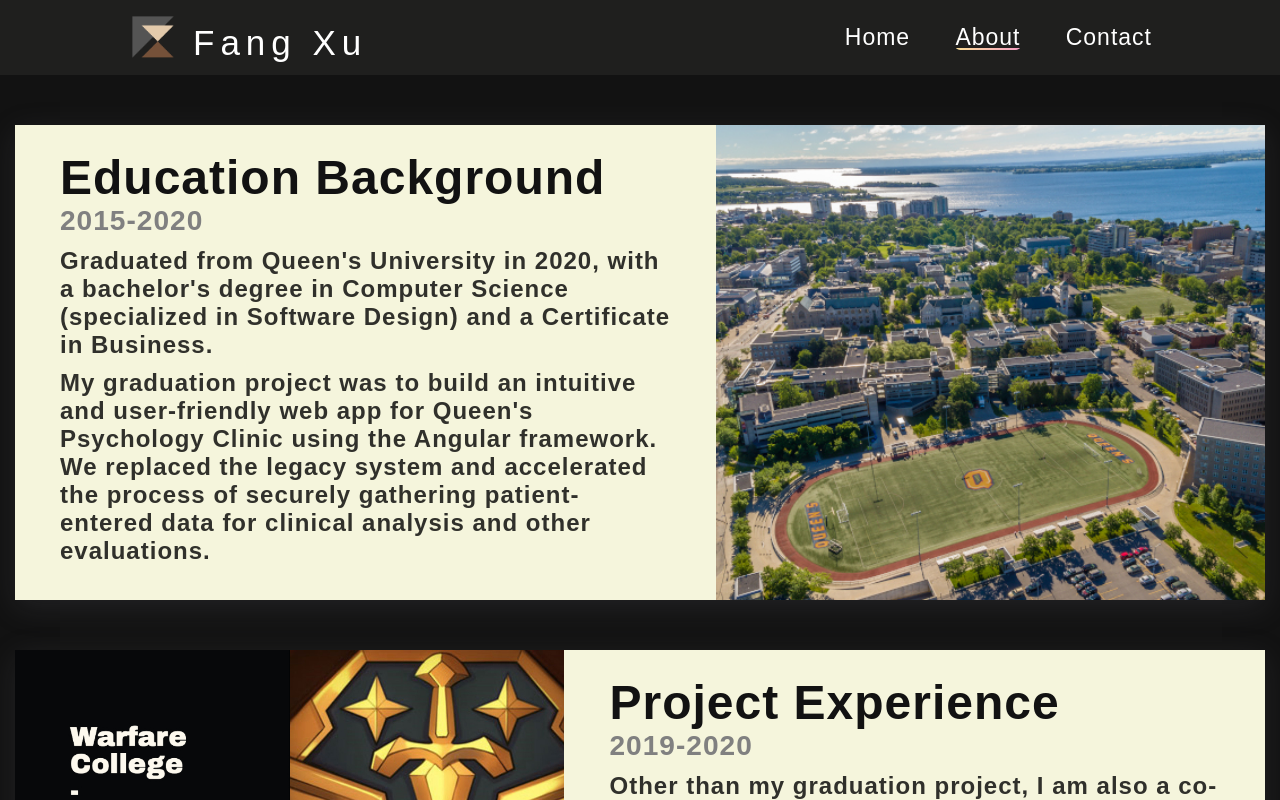
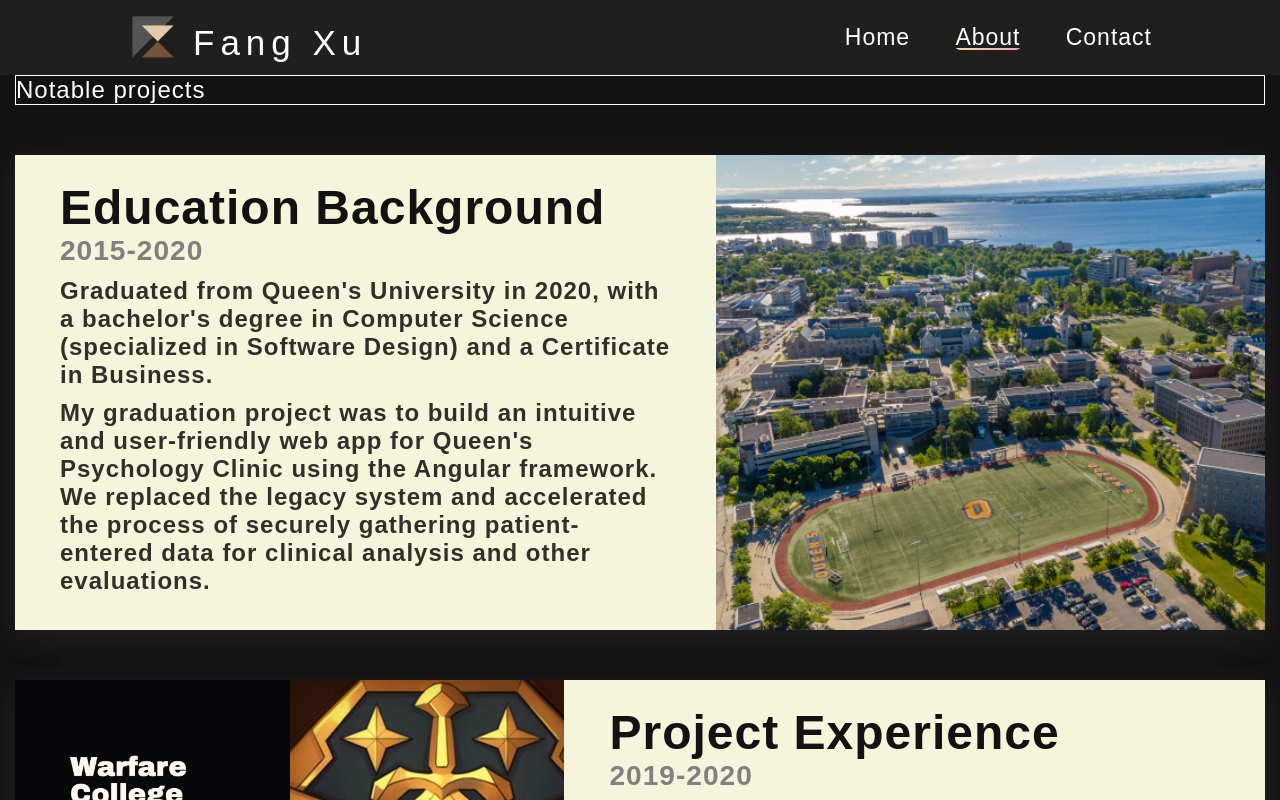
Before and after one commit to tjxufang/tjxufang.github.io, a React (Create React App) app: page /about in a window 1280 px wide. Shown: the top 800 px of the page. Built offline with nearby package versions, Linux system fonts and the light colour scheme; a web font is replaced by a local one.

Commit message:
beautified footer banner, added project card

```diff
--- a/src/Components/Layout/Footer.scss
+++ b/src/Components/Layout/Footer.scss
@@ -29,6 +29,9 @@
           font-size: 25px;
           font-weight: bold;
           align-self: center;
+
+          box-shadow: rgba(240, 46, 170, 0.4) 5px 5px, rgba(240, 46, 170, 0.3) 10px 10px, rgba(240, 46, 170, 0.2) 15px 15px, rgba(240, 46, 170, 0.1) 20px 20px, rgba(240, 46, 170, 0.05) 25px 25px;
+
         }
       }
     }
--- /dev/null
+++ b/src/Components/ProjectOverview/ProjectCard.scss
@@ -0,0 +1,3 @@
+.project-card-container{
+
+}
--- /dev/null
+++ b/src/Components/ProjectOverview/index.js
@@ -0,0 +1,13 @@
+import React from 'react';
+import './index.scss'
+
+const ProjectOverview = () => {
+  return (
+    <div className="project-overview-container">
+      Notable projects
+
+    </div>
+  );
+};
+
+export default ProjectOverview;
--- /dev/null
+++ b/src/Components/ProjectOverview/index.scss
@@ -0,0 +1,3 @@
+.project-overview-container{
+  border: 1px solid white;
+}
--- a/src/Utils/constants.js
+++ b/src/Utils/constants.js
@@ -1,4 +1,4 @@
-export const isProdEnv = process.env.NODE_ENV
+export const isProdEnv = process.env.NODE_ENV === 'production'
 
 export const LocalStorageItems = {
     Token : "token",
--- a/src/Views/About.js
+++ b/src/Views/About.js
@@ -2,10 +2,14 @@ import React from 'react';
 import './About.scss';
 import ExperienceCard from 'Components/Cards/ExperienceCard';
 import {AboutStrings} from 'Utils/Strings';
+import ProjectOverview from 'Components/ProjectOverview';
+import {isProdEnv} from 'Utils/constants';
 
 const About = () => {
   return (
     <div className="about-container view-container">
+      {!isProdEnv && <ProjectOverview />}
+
       {AboutStrings?.map((item, i) =>
         <ExperienceCard
           orientation={i % 2 === 0 ? 'left' : 'right'}
```
Also changed, not shown: src/Components/ProjectOverview/ProjectCard.js (added, +11 -0 lines). Lines whose indentation alone changed are shown as unchanged.
